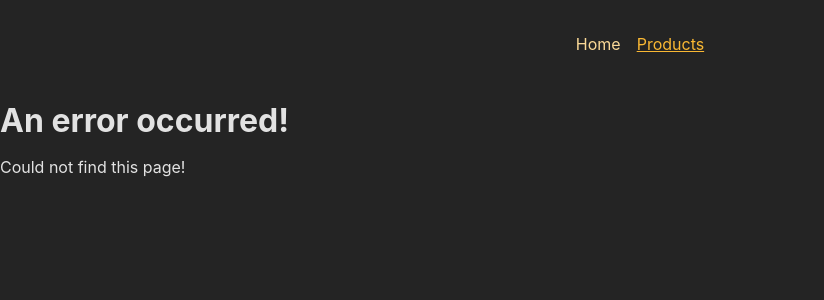
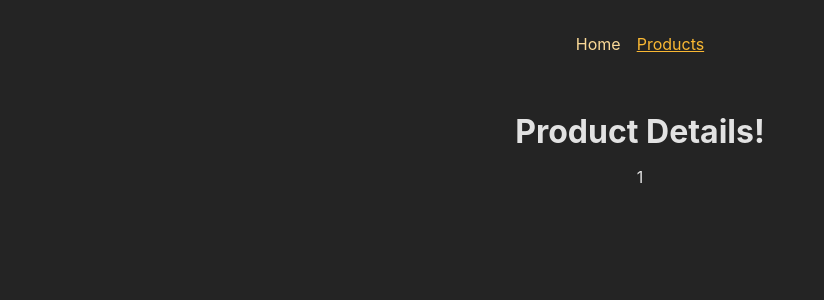
Before and after one commit to hafsasaleem27/routing, a React (Create React App) app: page /products/1 in a window 1280 px wide. Shown: the top 300 px of the page, without its empty margins (0-824 px from the left). Built offline with nearby package versions, Linux system fonts and the light colour scheme.

Commit message:
define and use dynamic routes

```diff
--- a/src/App.js
+++ b/src/App.js
@@ -7,6 +7,7 @@ import RootLayout from "./pages/Root";
 import Homepage from "./pages/Homepage";
 import ProductsPage from "./pages/ProductsPage";
 import ErrorPage from "./pages/Error";
+import ProductDetail from "./pages/ProductDetail";
 
 // const routeDefinitions = createRoutesFromElements(
 //   <Route>
@@ -22,7 +23,8 @@ const router = createBrowserRouter([
     errorElement: <ErrorPage/>,
     children: [
       { path: "/", element: <Homepage/> },
-      { path: "/products", element: <ProductsPage /> }
+      { path: "/products", element: <ProductsPage /> },
+      { path: "/products/:productId", element: <ProductDetail/>}
     ]
   },
 ]);
--- /dev/null
+++ b/src/pages/ProductDetail.js
@@ -0,0 +1,14 @@
+import { useParams } from "react-router-dom";
+
+function ProductDetail() {
+  const params = useParams();
+
+  return (
+    <>
+      <h1>Product Details!</h1>
+      <p>{params.productId}</p>
+    </>
+  );
+}
+
+export default ProductDetail;
```
